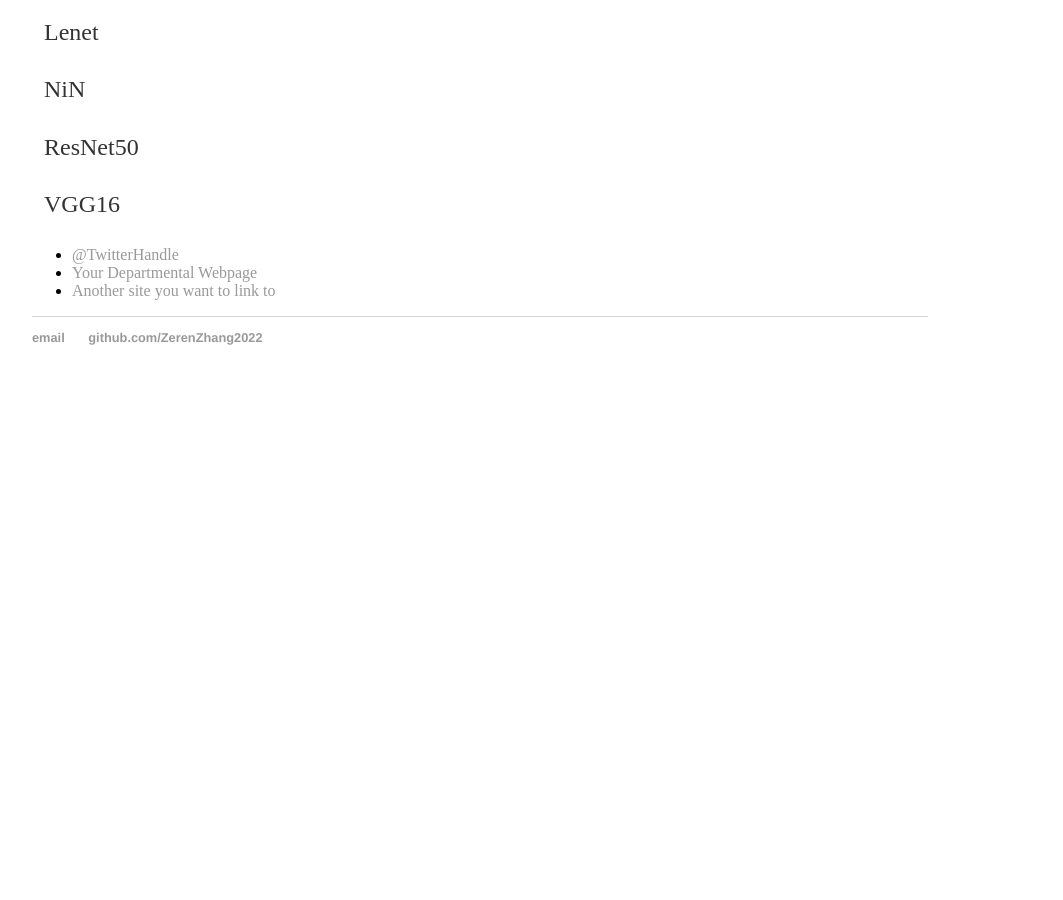
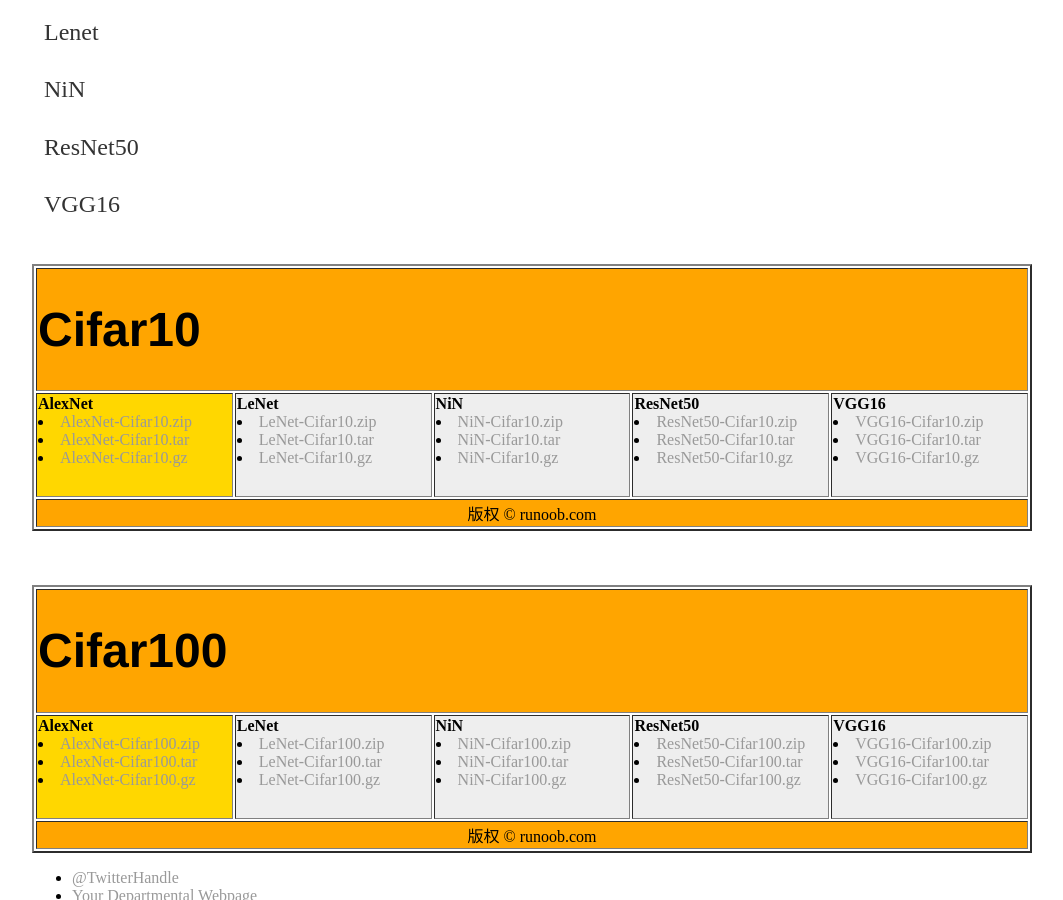
Before and after one commit to ZerenZhang2022/ZerenZhang2022.github.io, a Jekyll site: the page built from h5 files/index.html, in a window 1280 px wide and 900 px high, scrolled down 1198 px. Shown: the whole window, without its empty margins (160-1223 px from the left). Built offline with Jekyll 4.4.1, drawn with Linux system fonts in a browser that asks for light colours; before the commit the page ends 1603 px from its top, so only the background shows below that.

Commit message:
Update index.html

```diff
--- a/h5 files/index.html
+++ b/h5 files/index.html
@@ -40,6 +40,112 @@ title: h5 files
 			<p>&nbsp;&nbsp;ResNet50</p>
 			<p>&nbsp;&nbsp;VGG16</p>
 
+
+
+<title>菜鸟教程(runoob.com)</title>
+</head>
+<body>
+
+<table width="1000" border="2">
+<tr>
+<td colspan="5"  style="background-color:#FFA500;">
+<h1>Cifar10</h1>
+</td>
+</tr>
+
+<tr>
+<td style="background-color:#FFD700;height:100px;width:400px;vertical-align:top;">
+<b>AlexNet</b><br>
+<li><a href="/h5 files/Alexnet-Cifar10-epoch450.h5">AlexNet-Cifar10.zip</a></li>
+<li><a href="/h5 files/Alexnet-Cifar10-epoch450.h5">AlexNet-Cifar10.tar</a></li>
+<li><a href="/h5 files/Alexnet-Cifar10-epoch450.h5">AlexNet-Cifar10.gz</a></li>
+</td>
+<td style="background-color:#eeeeee;height:100px;width:400px;vertical-align:top;">
+<b>LeNet</b><br>
+<li><a href="/h5 files/Alexnet-Cifar10-epoch450.h5">LeNet-Cifar10.zip</a></li>
+<li><a href="/h5 files/Alexnet-Cifar10-epoch450.h5">LeNet-Cifar10.tar</a></li>
+<li><a href="/h5 files/Alexnet-Cifar10-epoch450.h5">LeNet-Cifar10.gz</a></li>
+</td>
+<td style="background-color:#eeeeee;height:100px;width:400px;vertical-align:top;">
+<b>NiN</b><br>
+<li><a href="/h5 files/Alexnet-Cifar10-epoch450.h5">NiN-Cifar10.zip</a></li>
+<li><a href="/h5 files/Alexnet-Cifar10-epoch450.h5">NiN-Cifar10.tar</a></li>
+<li><a href="/h5 files/Alexnet-Cifar10-epoch450.h5">NiN-Cifar10.gz</a></li>
+</td>
+<td style="background-color:#eeeeee;height:100px;width:400px;vertical-align:top;">
+<b>ResNet50</b><br>
+<li><a href="/h5 files/Alexnet-Cifar10-epoch450.h5">ResNet50-Cifar10.zip</a></li>
+<li><a href="/h5 files/Alexnet-Cifar10-epoch450.h5">ResNet50-Cifar10.tar</a></li>
+<li><a href="/h5 files/Alexnet-Cifar10-epoch450.h5">ResNet50-Cifar10.gz</a></li>
+</td>
+<td style="background-color:#eeeeee;height:100px;width:400px;vertical-align:top;">
+<b>VGG16</b><br>
+<li><a href="/h5 files/Alexnet-Cifar10-epoch450.h5">VGG16-Cifar10.zip</a></li>
+<li><a href="/h5 files/Alexnet-Cifar10-epoch450.h5">VGG16-Cifar10.tar</a></li>
+<li><a href="/h5 files/Alexnet-Cifar10-epoch450.h5">VGG16-Cifar10.gz</a></li>
+</td>
+</tr>
+
+<tr>
+<td colspan="5" style="background-color:#FFA500;text-align:center;">
+版权 © runoob.com</td>
+</tr>
+</table>
+
+	<br><br><br>
+
+<table width="1000" border="2">
+<tr>
+<td colspan="5"  style="background-color:#FFA500;">
+<h1>Cifar100</h1>
+</td>
+</tr>
+
+<tr>
+<td style="background-color:#FFD700;height:100px;width:400px;vertical-align:top;">
+<b>AlexNet</b><br>
+<li><a href="/h5 files/Alexnet-Cifar10-epoch450.h5">AlexNet-Cifar100.zip</a></li>
+<li><a href="/h5 files/Alexnet-Cifar10-epoch450.h5">AlexNet-Cifar100.tar</a></li>
+<li><a href="/h5 files/Alexnet-Cifar10-epoch450.h5">AlexNet-Cifar100.gz</a></li>
+</td>
+<td style="background-color:#eeeeee;height:100px;width:400px;vertical-align:top;">
+<b>LeNet</b><br>
+<li><a href="/h5 files/Alexnet-Cifar10-epoch450.h5">LeNet-Cifar100.zip</a></li>
+<li><a href="/h5 files/Alexnet-Cifar10-epoch450.h5">LeNet-Cifar100.tar</a></li>
+<li><a href="/h5 files/Alexnet-Cifar10-epoch450.h5">LeNet-Cifar100.gz</a></li>
+</td>
+<td style="background-color:#eeeeee;height:100px;width:400px;vertical-align:top;">
+<b>NiN</b><br>
+<li><a href="/h5 files/Alexnet-Cifar10-epoch450.h5">NiN-Cifar100.zip</a></li>
+<li><a href="/h5 files/Alexnet-Cifar10-epoch450.h5">NiN-Cifar100.tar</a></li>
+<li><a href="/h5 files/Alexnet-Cifar10-epoch450.h5">NiN-Cifar100.gz</a></li>
+</td>
+<td style="background-color:#eeeeee;height:100px;width:400px;vertical-align:top;">
+<b>ResNet50</b><br>
+<li><a href="/h5 files/Alexnet-Cifar10-epoch450.h5">ResNet50-Cifar100.zip</a></li>
+<li><a href="/h5 files/Alexnet-Cifar10-epoch450.h5">ResNet50-Cifar100.tar</a></li>
+<li><a href="/h5 files/Alexnet-Cifar10-epoch450.h5">ResNet50-Cifar100.gz</a></li>
+</td>
+<td style="background-color:#eeeeee;height:100px;width:400px;vertical-align:top;">
+<b>VGG16</b><br>
+<li><a href="/h5 files/Alexnet-Cifar10-epoch450.h5">VGG16-Cifar100.zip</a></li>
+<li><a href="/h5 files/Alexnet-Cifar10-epoch450.h5">VGG16-Cifar100.tar</a></li>
+<li><a href="/h5 files/Alexnet-Cifar10-epoch450.h5">VGG16-Cifar100.gz</a></li>
+</td>
+</tr>
+
+<tr>
+<td colspan="5" style="background-color:#FFA500;text-align:center;">
+版权 © runoob.com</td>
+</tr>
+</table>
+
+
+
+
+
+
+
 			<ul class="contacts">
 				<li><a href="#">@TwitterHandle</a></li>
 				<li><a href="#">Your Departmental Webpage</a></li>
```
